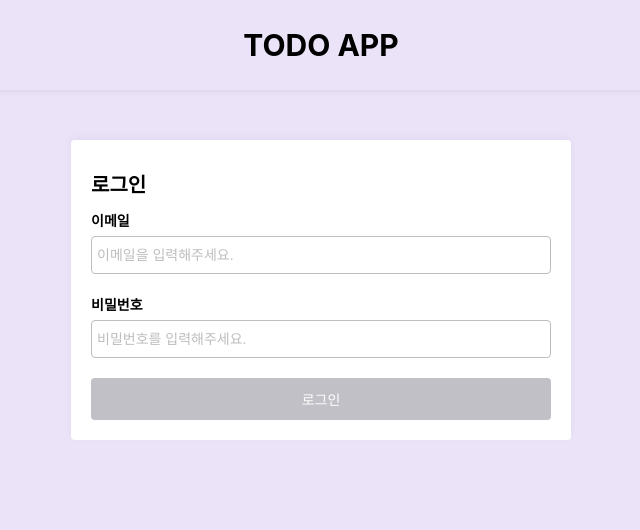
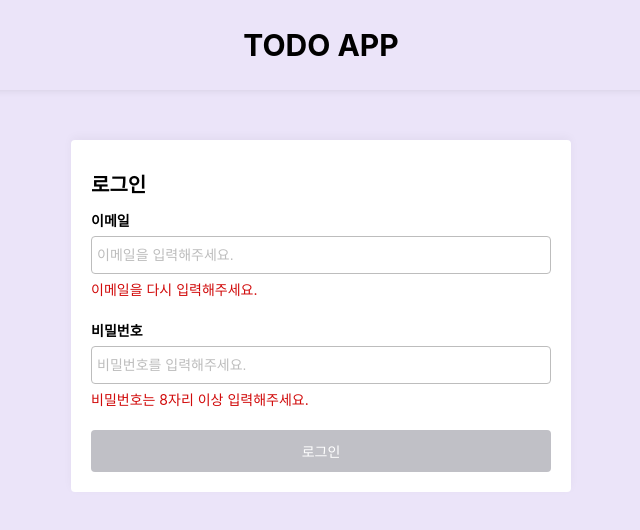
Before and after one commit to hyemin33/todo-app, a React (Vite) app: page /login in a window 1280 px wide. Shown: the top 530 px of the page, without its empty margins (319-959 px from the left). Built offline with nearby package versions, Linux system fonts and the light colour scheme.

Commit message:
fix: add login error

```diff
--- a/src/apis/auth.ts
+++ b/src/apis/auth.ts
@@ -1,10 +1,10 @@
 import api from '@src/apis';
-import { SignRequestProps } from './auth.type';
+import { ISignProps } from '@src/types/auth.type';
 
-export const signUp = async ({ email, password }: SignRequestProps) => {
+export const signUp = async ({ email, password }: ISignProps) => {
   return api.post('/auth/signup', { email, password });
 };
 
-export const signIn = async ({ email, password }: SignRequestProps) => {
+export const signIn = async ({ email, password }: ISignProps) => {
   return api.post('/auth/signin', { email, password });
 };
--- a/src/components/atoms/Button.tsx
+++ b/src/components/atoms/Button.tsx
@@ -19,17 +19,16 @@ const Btn = styled.button`
   height: 42px;
   border-radius: 4px;
   border: solid 1px #e5e5e8;
-  background: #fff;
+  background: #333;
   display: flex;
   align-items: center;
   justify-content: center;
   font-size: 14px;
-  color: #333333;
+  color: #fff;
   cursor: pointer;
 
   &:disabled {
     background-color: #c0c0c6;
-    color: #fff;
     border: none;
   }
 `;
--- a/src/components/atoms/Input.tsx
+++ b/src/components/atoms/Input.tsx
@@ -1,21 +1,13 @@
 import styled from '@emotion/styled';
 
-
-interface IInput {
-  label: string;
+export interface IInput {
   type: string;
   placeholder: string;
   onChange: (e: React.ChangeEvent<HTMLInputElement>) => void;
 }
 
-const Input = ({ label, placeholder, type, ...props }: IInput) => {
-  return (
-    <InputArea>
-      {label && <LabelText>{label}</LabelText>}
-      <StyledInput placeholder={placeholder} type={type} {...props} />
-
-    </InputArea>
-  );
+const Input = ({ placeholder, type, ...props }: IInput) => {
+  return <StyledInput placeholder={placeholder} type={type} {...props} />;
 };
 
 const StyledInput = styled.input`
@@ -30,15 +22,5 @@ const StyledInput = styled.input`
     color: #bdbdbd;
   }
 `;
-const LabelText = styled.label`
-  font-size: 14px;
-  font-weight: bold;
-  margin-bottom: 5px;
-`;
-const InputArea = styled.div`
-  display: flex;
-  flex-direction: column;
-  margin-bottom: 20px;
-  width: 100%;
-`;
+
 export default Input;
--- /dev/null
+++ b/src/components/molecules/LabelInput.tsx
@@ -0,0 +1,42 @@
+import styled from '@emotion/styled';
+import Input, { IInput } from '../atoms/Input';
+
+interface ILabelInput extends IInput {
+  label?: string;
+  error?: string;
+}
+
+const LabelInput = ({
+  label,
+  placeholder,
+  type,
+  error,
+  ...props
+}: ILabelInput) => {
+  return (
+    <InputArea>
+      {label && <LabelText>{label}</LabelText>}
+      <Input placeholder={placeholder} type={type} {...props} />
+      {error && <ErrorText>{error}</ErrorText>}
+    </InputArea>
+  );
+};
+
+const ErrorText = styled.span`
+  color: #d10a0a;
+  font-size: 14px;
+  margin-top: 5px;
+`;
+const LabelText = styled.label`
+  font-size: 14px;
+  font-weight: bold;
+  margin-bottom: 5px;
+`;
+
+const InputArea = styled.div`
+  display: flex;
+  flex-direction: column;
+  margin-bottom: 20px;
+  width: 100%;
+`;
+export default LabelInput;
--- a/src/components/organism/AuthForm.tsx
+++ b/src/components/organism/AuthForm.tsx
@@ -5,8 +5,9 @@ import { useNavigate } from 'react-router-dom';
 
 import { FlexCenterBox, FormBox } from '../atoms/Box';
 import Button from '../atoms/Button';
-import Input from '../atoms/Input';
+import LabelInput from '../molecules/LabelInput';
 import { H2 } from '../atoms/Typography';
+import useValidation from '@src/utils/hooks/useValidation';
 
 const AuthForm = ({ mode = '' }: { mode: string }) => {
   const navigate = useNavigate();
@@ -14,6 +15,7 @@ const AuthForm = ({ mode = '' }: { mode: string }) => {
   const pageMode = mode === 'signin' ? '로그인' : '회원가입';
 
   const [user, setUser] = useState({ email: '', password: '' });
+  const [emailError, passwordError] = useValidation(user);
 
   const handleChange =
     (text: string) => (e: React.ChangeEvent<HTMLInputElement>) => {
@@ -21,6 +23,9 @@ const AuthForm = ({ mode = '' }: { mode: string }) => {
     };
 
   const handleSubmit = async () => {
+    if (emailError !== '' || passwordError !== '') {
+      return;
+    }
     try {
       if (mode === 'signin') {
         const res = await signIn({
@@ -48,17 +53,19 @@ const AuthForm = ({ mode = '' }: { mode: string }) => {
     <FlexCenterBox>
       <FormBox>
         <H2>{pageMode}</H2>
-        <Input
+        <LabelInput
           label='이메일'
           type='text'
           placeholder='이메일을 입력해주세요.'
           onChange={handleChange('email')}
+          error={emailError}
         />
-        <Input
+        <LabelInput
           label='비밀번호'
           type='password'
           placeholder='비밀번호를 입력해주세요.'
           onChange={handleChange('password')}
+          error={passwordError}
         />
         <Button
           text={pageMode}
--- a/src/apis/auth.type.ts
+++ b/src/types/auth.type.ts
@@ -1,4 +1,4 @@
-export type SignRequestProps = {
+export interface ISignProps {
   email: string;
   password: string;
-};
+}
--- /dev/null
+++ b/src/utils/hooks/useValidation.ts
@@ -0,0 +1,21 @@
+import { ISignProps } from '@src/types/auth.type';
+import { useEffect, useState } from 'react';
+
+const useValidation = (user: ISignProps) => {
+  const [emailError, setEmailError] = useState('');
+  const [passwordError, setPasswordError] = useState('');
+
+  useEffect(() => {
+    user.email.includes('@')
+      ? setEmailError('')
+      : setEmailError('이메일을 다시 입력해주세요.');
+
+    user.password.length > 8
+      ? setPasswordError('')
+      : setPasswordError('비밀번호는 8자리 이상 입력해주세요.');
+  }, [user]);
+
+  return [emailError, passwordError];
+};
+
+export default useValidation;
```
